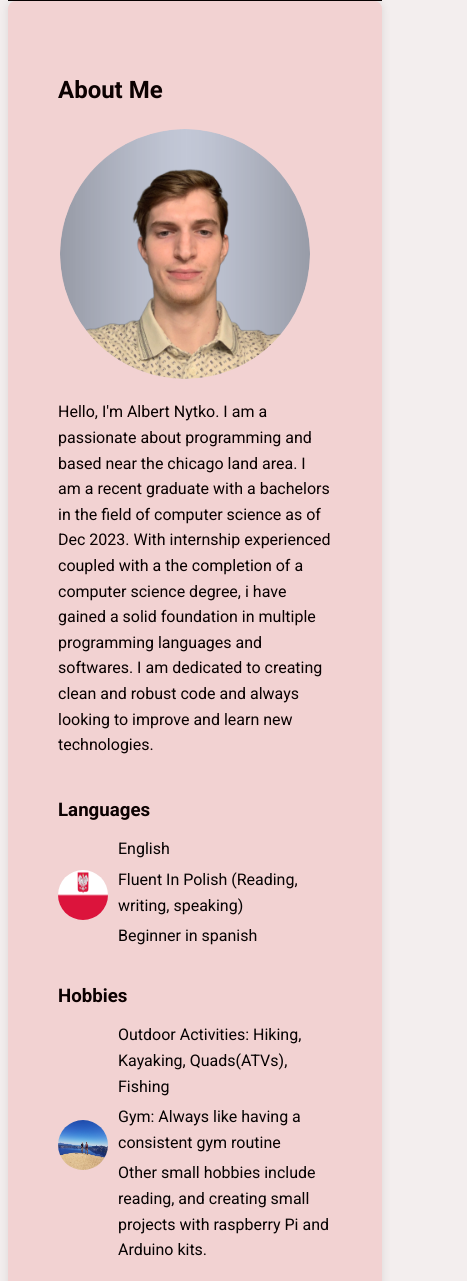
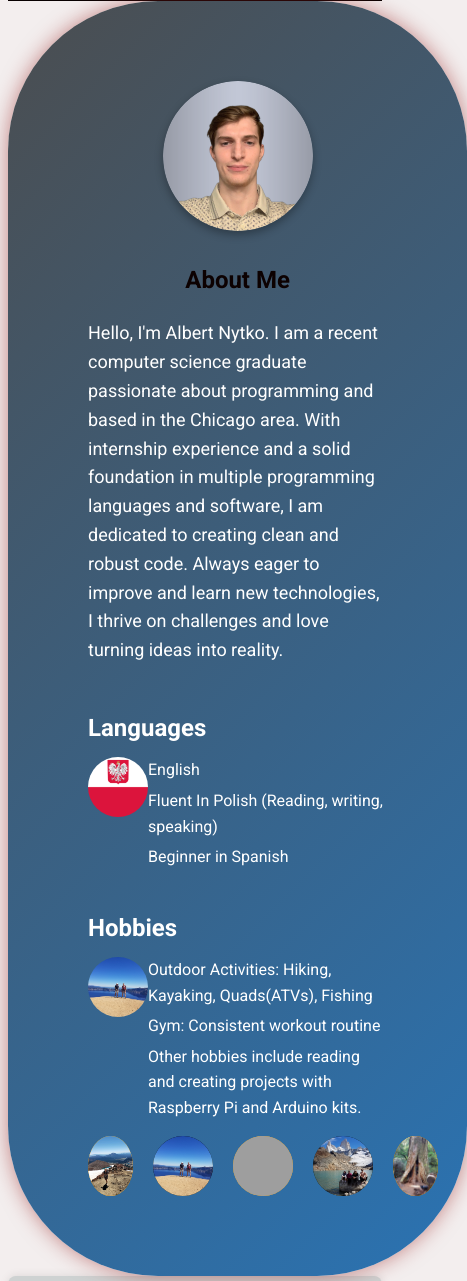
Before and after one commit to AlbertNytko/Portfolio, a plain HTML site: page index.html in a window 390 px wide. Shown: the part 78-1359 px from the top of the page, 467 px wide, since content can reach past the window. Drawn offline with Linux system fonts and the light colour scheme; grey boxes are pictures that could not be loaded.

Commit message:
modifed and improved about me section, created a more visually appealing design and added pictures which expand on hover

```diff
--- a/css/styles.css
+++ b/css/styles.css
@@ -56,61 +56,137 @@ nav a:hover {
 
 
 #about {
-    background-color: #f2d2d2;
-    padding: 50px;
-    border-radius: 8px;
-    box-shadow: 0 0 10px rgba(0, 0, 0, 0.1);
+    background: linear-gradient(135deg, #4b4d4f 0%, #2a73b3 100%);
+    padding: 80px; /* Increase padding for larger background */
+    border-radius: 150px; /* Increase border-radius for a larger rounded shape */
+    box-shadow: 0 0 20px rgba(149, 26, 26, 0.5);
     display: flex;
-    flex-direction: column; /* Changed to column */
-    align-items: flex-start; /* Align left */
-    text-align: left; /* Align left */
+    gap: 40px;
+    width: 80%; /* Make the section fill the entire horizontal width */
+    margin: 0 auto;
+    position: relative;
+    overflow: hidden;
 }
 
-.about-content {
+#about::before,
+#about::after {
+    content: "";
+    position: absolute;
+    top: 0;
+    bottom: 0;
+    width: 100%;
+    height: 100%;
+    background-repeat: repeat;
+    z-index: -1; /* Ensure the background is behind the content */
+}
+
+#about .right-images {
+    position: absolute;
+    top: 0;
+    right: 100px;
     display: flex;
-    flex-wrap: wrap;
-    justify-content: flex-start; /* Align left */
+    flex-direction: column;
+    align-items: flex-end;
+    gap: 10px;
+}
+
+#about .right-images img {
+    width: 180px;
+    max-width: 100%; /* Ensure the image doesn't exceed the container's width */
+    height: 180px;
+    border-radius: 150%;
+    object-fit: cover;
+    transition: transform 0.3s ease-in-out;
+    box-sizing: border-box; /* Include padding and border in the total width and height */
+}
+
+/* Adjustments for small screens */
+@media screen and (max-width: 768px) {
+    #about .right-images {
+        position: static; /* Reset position for small screens */
+        flex-direction: row; /* Adjust layout for small screens */
+        align-items: center;
+    }
+
+    #about .right-images img {
+        width: 60px;
+        height: 60px;
+        margin-right: 10px;
+    }
+}
+
+/* Additional styling for hover effect */
+#about .right-images img:hover {
+    transform: scale(1.9); /* Increase size on hover */
+}
+
+/* Swap effect - modify as needed */
+#about .right-images img:nth-child(odd) {
+    /* Style for odd-indexed images */
+    background-color: #ffa500; /* Change background color */
+}
+
+#about .right-images img:nth-child(even) {
+    /* Style for even-indexed images */
+    background-color: #080e08; /* Change background color */
+}
+
+
+.profile-section,
+.details-section {
+    display: flex;
+    flex-direction: column;
     align-items: center;
-    width: 100%;
-    margin-bottom: 20px;
+    justify-content: center;
 }
 
 .profile-picture {
-    width: 250px;
-    height: 250px;
+    width: 200px;
+    height: 200px;
     border-radius: 50%;
-    margin-right: 20px;
+    margin-bottom: 20px;
+    box-shadow: 0 4px 8px rgba(0, 0, 0, 0.3);
+    object-fit: cover;
 }
 
 .about-text {
-    max-width: 40%;
-    margin-bottom: 20px; /* Adjusted margin */
+    max-width: 600px;
+    margin-bottom: 20px;
+    font-size: 18px;
+    line-height: 1.6;
+    color: #fff;
+    text-align: left;
 }
 
 .languages-section,
 .hobbies-section {
-    width: 100%;
+    text-align: left;
+    color: #fff;
+    max-width: 400px;
 }
 
 .languages-section h3,
 .hobbies-section h3 {
+    font-size: 24px;
+    color: #fff;
     margin-bottom: 10px;
-    text-align: left;
 }
 
 .language-item,
 .hobby-item {
     display: flex;
-    align-items: center;
+    align-items: left;
     margin-bottom: 10px;
 }
 
 .language-picture,
 .hobby-picture {
-    width: 180px;
-    height: 180px;
+    width: 80px;
+    height: 80px;
     border-radius: 50%;
-    margin-right: 10px;
+    align-items: left;
+    margin-right: 20px;
+    object-fit: cover;
 }
 
 .languages-section ul,
@@ -122,28 +198,39 @@ nav a:hover {
 
 .languages-section li,
 .hobbies-section li {
+    font-size: 16px;
     margin-bottom: 5px;
-    color: #070303;
-    text-align: left;
+    color: #fff;
 }
 
 /* Adjustments for small screens */
 @media screen and (max-width: 768px) {
-    .about-content {
+    #about {
         flex-direction: column;
-        align-items: center;
     }
 
-    .about-text {
+    .profile-section,
+    .details-section {
+        text-align: center;
+    }
+
+    .profile-picture {
+        width: 150px;
+        height: 150px;
+        margin-bottom: 10px;
+    }
+
+    .about-text,
+    .languages-section,
+    .hobbies-section {
         max-width: 100%;
-        margin-top: 20px;
-        margin-bottom: 20px; /* Adjusted margin */
     }
 
     .language-picture,
     .hobby-picture {
-        width: 50px;
-        height: 50px;
+        width: 60px;
+        height: 60px;
+        margin-right: 0;
     }
 }
 
--- a/index.html
+++ b/index.html
@@ -5,7 +5,7 @@
     <link rel="stylesheet" href="css/styles.css">
     <meta charset="UTF-8">
     <meta name="viewport" content="width=device-width, initial-scale=1.0">
-    <title>Your Name - Portfolio</title>
+    <title>Albert Nytko - Portfolio</title>
 </head>
 <body>
 
@@ -23,15 +23,17 @@
 
     <!-- Main Content -->
     <section id="about" class="portfolio-section">
+        <div class="about-content">
+            <div class="profile-section">
+                <img src="images\profile-pic (1).png" alt="Profile Picture" class="profile-picture">
+                <div class="profile-info">
                     <h2>About Me</h2>
-
-        <div class="about-content">
-            <img src="images\profile-pic (1).png" alt="Profile Picture" class="profile-picture">
                     <p class="about-text">
-                Hello, I'm Albert Nytko. I am a passionate about programming and based near the chicago land area.
-                I am a recent graduate with a bachelors in the field of computer science as of Dec 2023. With internship experienced coupled with a the completion of a computer science degree, i have gained a solid foundation in multiple programming languages and softwares. I am dedicated to creating clean and robust code and always looking to improve and learn new technologies.
-                <!-- Additional text about yourself -->
+                        Hello, I'm Albert Nytko. I am a recent computer science graduate passionate about programming and based in the Chicago area. With internship experience and a solid foundation in multiple programming languages and software, I am dedicated to creating clean and robust code. Always eager to improve and learn new technologies, I thrive on challenges and love turning ideas into reality.
                     </p>
+                </div>
+            </div>
+            <div class="details-section">
                 <div class="languages-section">
                     <h3>Languages</h3>
                     <div class="language-item">
@@ -39,7 +41,7 @@
                         <ul>
                             <li>English</li>
                             <li>Fluent In Polish (Reading, writing, speaking)</li>
-                        <li>Beginner in spanish</li>
+                            <li>Beginner in Spanish</li>
                             <!-- Add more languages as needed -->
                         </ul>
                     </div>
@@ -50,10 +52,18 @@
                         <img src="images\IMG_1971.JPG" alt="Hobby Picture" class="hobby-picture">
                         <ul>
                             <li>Outdoor Activities: Hiking, Kayaking, Quads(ATVs), Fishing</li>
-                        <li>Gym: Always like having a consistent gym routine</li>
-                        <li>Other small hobbies include reading, and creating small projects with raspberry Pi and Arduino kits.</li>
+                            <li>Gym: Consistent workout routine</li>
+                            <li>Other hobbies include reading and creating projects with Raspberry Pi and Arduino kits.</li>
                             <!-- Add more hobbies as needed -->
                         </ul>
+                    </div>
+                    <div class="right-images">
+                        <img src="images\IMG_1969.JPG" alt="Image 1">
+                        <img src="images\IMG_1971.JPG" alt="Image 2">
+                        <img src="images\IMG_1170.jpg" alt="Image 3">
+                        <img src="images\IMG_1972.JPG" alt="Image 4">
+                        <img src="images\IMG_1970.JPG" alt="Image 5">
+                    </div>
                 </div>
             </div>
         </div>
```
Also changed, not shown: images/IMG_1970.JPG (added), images/IMG_1972.JPG (added), images/code.jpg (added), 1 other file. Lines whose indentation alone changed are shown as unchanged.
